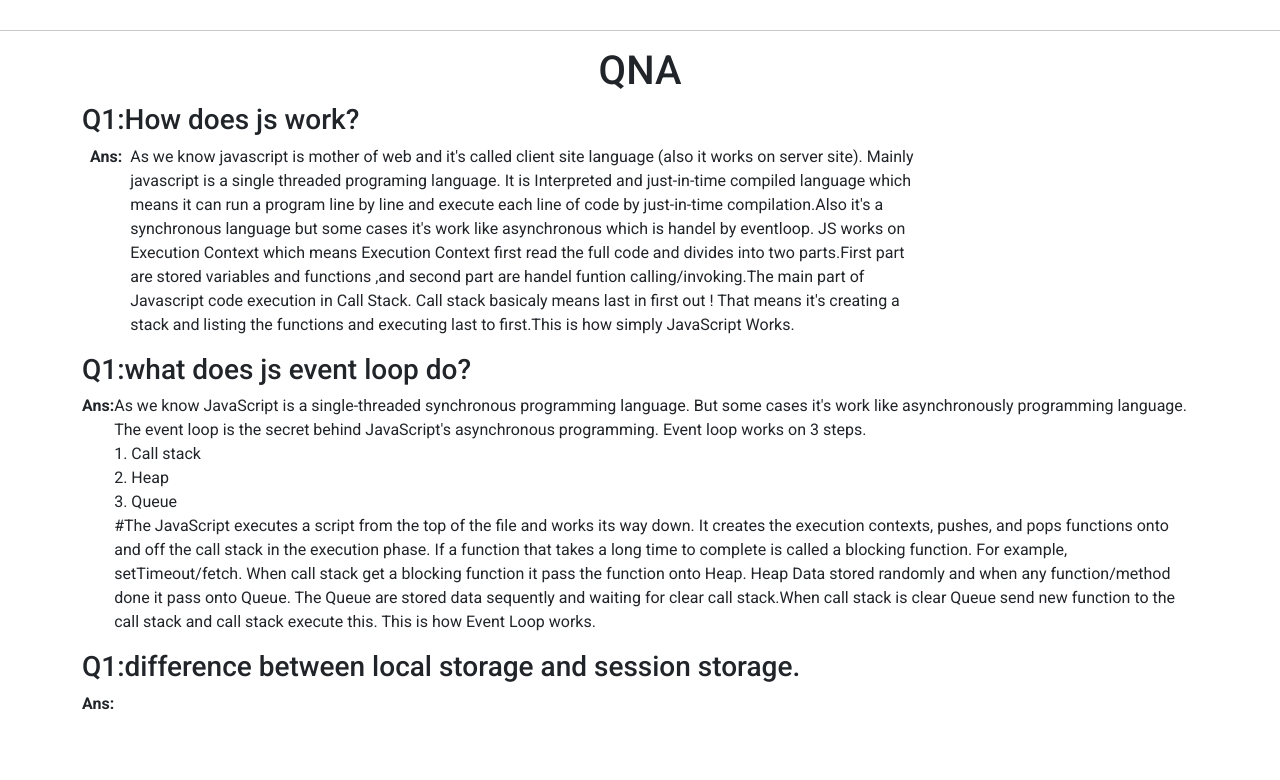
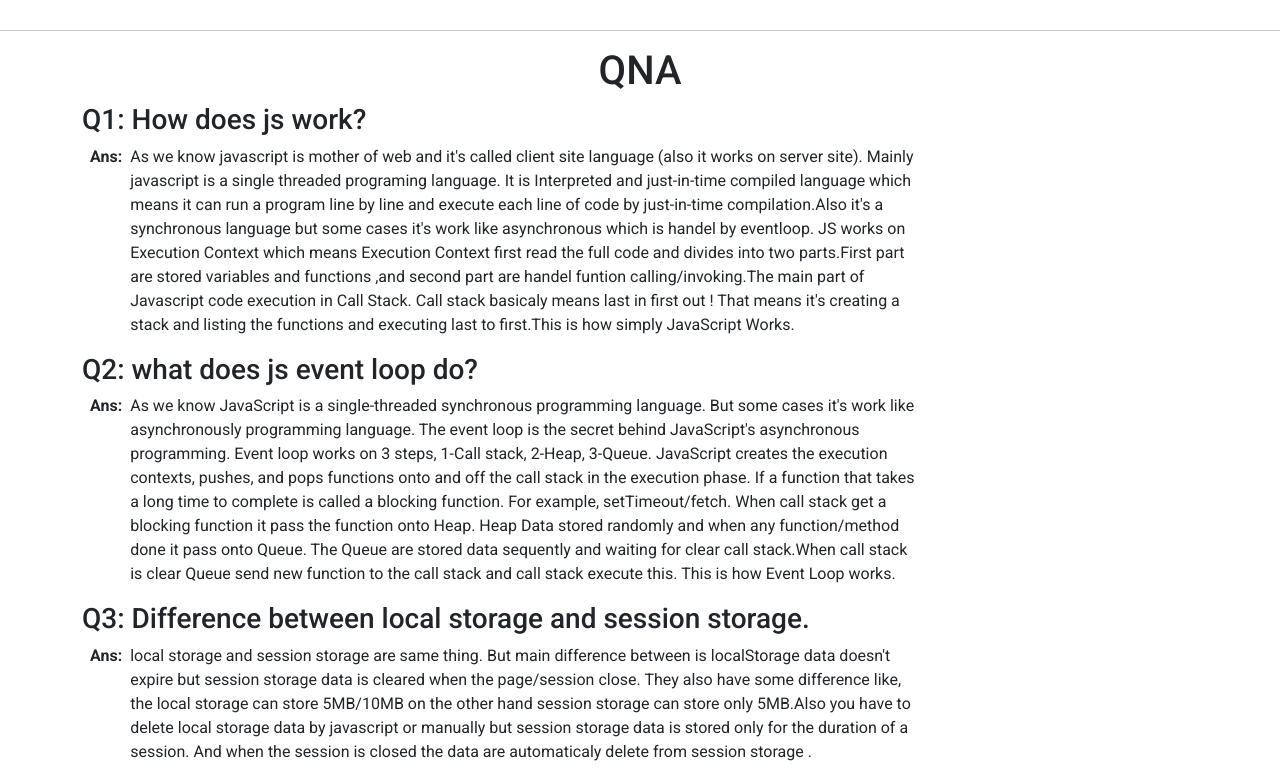
Before and after one commit to najmul009/insta-sohor, a plain HTML site: page index.html in a window 1280 px wide. Shown: the part 1534-2314 px from the top of the page. Before the commit the page ends 2266 px from the top, so only its background shows below. Drawn offline with nearby package versions, Linux system fonts and the light colour scheme.

Commit message:
final commit

```diff
--- a/index.html
+++ b/index.html
@@ -46,6 +46,7 @@
             </div>
         </nav>
     </header>
+    <!-- posts section  -->
     <main class="main container mx-auto p-3">
         <div id="posts">
         </div>
@@ -58,10 +59,11 @@
         </div>
     </main>
     <hr>
-    <section class="container">
+    <!-- QNA section  -->
+    <section class="container" id="qna">
         <h1 class="text-center">QNA</h1>
         <div>
-            <h3>Q1:How does js work?</h3>
+            <h3>Q1: How does js work?</h3>
             <p class="d-flex w-75">
                 <strong class="px-2">Ans:</strong>
                 <span> As we know javascript is mother of web and it's called       client site language (also it works on
@@ -78,26 +80,28 @@
             </p>
         </div>
         <div>
-            <h3>Q1:what does js event loop do?</h3>
-            <p class="d-flex">
-                <strong>Ans:</strong>
-                <span>As we know JavaScript is a single-threaded synchronous programming language. But some cases it's work like asynchronously programming language. The event loop is the secret behind JavaScript's asynchronous programming. Event loop works on 3 steps.
-                    <br>
-                    1. Call stack
-                    <br>
-                    2. Heap
-                    <br>
-                    3. Queue
-                    <br>
+            <h3>Q2: what does js event loop do?</h3>
+            <p class="d-flex w-75">
+                <strong class="px-2">Ans:</strong>
+                <span>As we know JavaScript is a single-threaded synchronous programming language. But some cases it's work like asynchronously programming language. The event loop is the secret behind JavaScript's asynchronous programming. Event loop works on 3 steps,
 
-                #The JavaScript  executes a script from the top of the file and works its way down. It creates the execution contexts, pushes, and pops functions onto and off the call stack in the execution phase. If a function that takes a long time to complete is called a blocking function. For example, setTimeout/fetch. When call stack get a blocking function it pass the function onto Heap. Heap Data stored randomly and when any function/method done it pass onto Queue. The Queue are stored data sequently and waiting for clear call stack.When call stack is clear Queue send new function to the call stack and call stack execute this. This is how Event Loop works.
+                    1-Call stack,
+                    2-Heap,
+                    3-Queue.
+
+
+                JavaScript creates the execution contexts, pushes, and pops functions onto and off the call stack in the execution phase. If a function that takes a long time to complete is called a blocking function. For example, setTimeout/fetch. When call stack get a blocking function it pass the function onto Heap. Heap Data stored randomly and when any function/method done it pass onto Queue. The Queue are stored data sequently and waiting for clear call stack.When call stack is clear Queue send new function to the call stack and call stack execute this. This is how Event Loop works.
                 </span>
             </p>
         </div>
         <div>
-            <h3>Q1:difference between local storage and session storage.</h3>
-            <p class="d-flex">
-                <strong>Ans:</strong>
+            <h3>Q3: Difference between local storage and session storage.</h3>
+            <p class="d-flex w-75">
+                <strong class="px-2">Ans:</strong>
+                <span>
+                    local storage and session storage are same thing. But main difference between is localStorage data doesn't expire but session storage data is cleared when the page/session close. They also have some difference like, the local storage can store 5MB/10MB on the other hand session storage can store only 5MB.Also you have to delete local storage data by javascript or manually but session storage data is stored only for the duration of a session. And when the session is closed the data are automaticaly delete from session storage .
+
+                </span>
             </p>
         </div>
     </section>
--- a/js/app.js
+++ b/js/app.js
@@ -1,8 +1,9 @@
+//global var diclar
 let posts=[ ];
-
 const likedPostsId = [];
 const reportedPostsId = [];
 
+//common functions
 const getLikedPosts = () => {
     return posts.filter((post) => likedPostsId.includes(post.id));
 };
```
